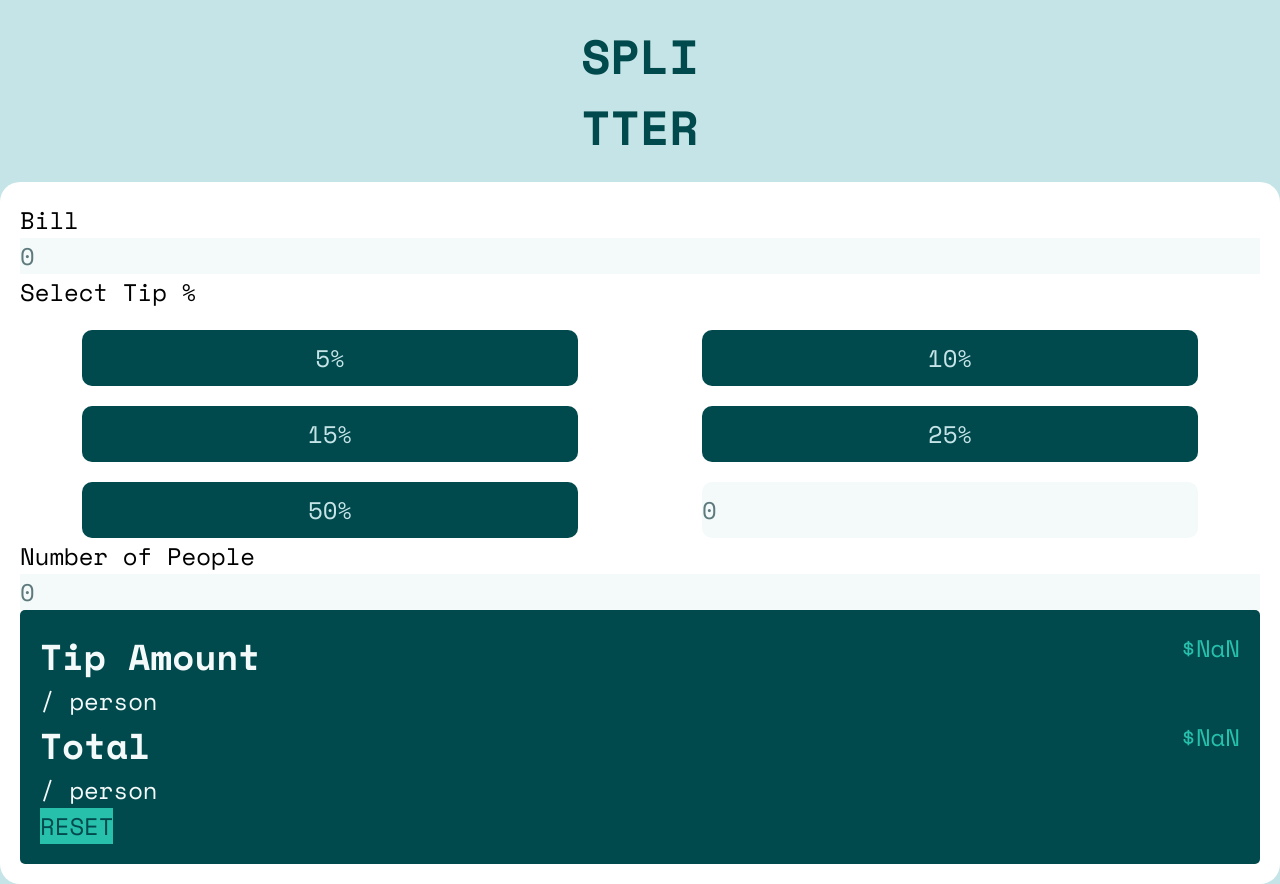
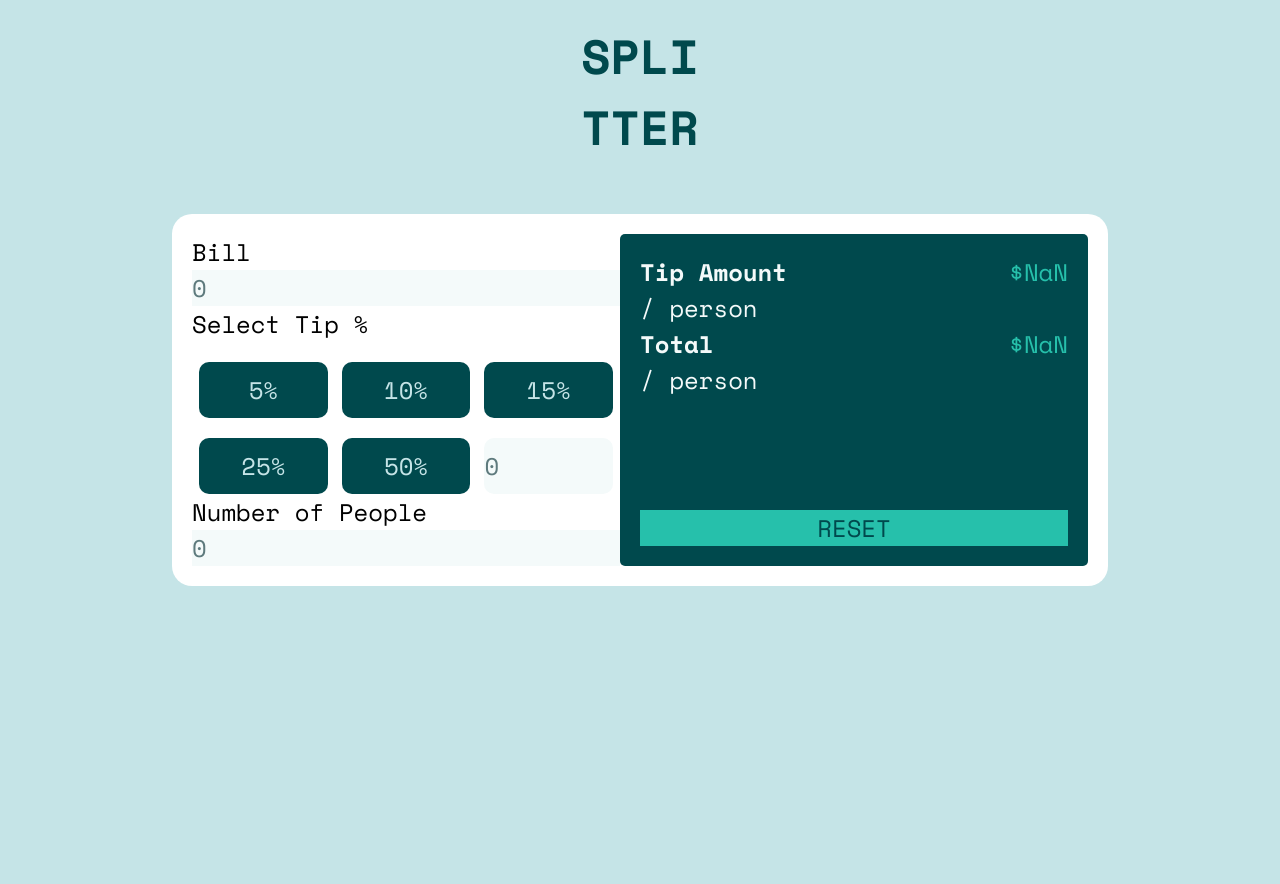
Before and after one commit to wesholkeboer/tip-calculator, a React (Create React App) app: page / in a window 1280 px wide. After the commit the page ends 800 px from the top, so only its background shows below. Built offline with nearby package versions, Linux system fonts and the light colour scheme.

Commit message:
added responsive web design for desktop screens

```diff
--- a/src/components/Tipper.css
+++ b/src/components/Tipper.css
@@ -48,3 +48,26 @@
   display: flex;
   justify-content: space-between;
 }
+
+@media only screen and (min-width: 768px) {
+  .Tipper {
+    flex-direction: row;
+    width: 70%;
+    position: absolute;
+    left: 50%;
+    top: 50%;
+    transform: translate(-50%, -50%);
+  }
+  .Tipper .tipButtons {
+    width: 30%;
+  }
+  .Tipper .tipForm {
+    flex: 1;
+  }
+  .Tipper .tipResult {
+    flex: 1;
+    display: flex;
+    flex-direction: column;
+    justify-content: space-between;
+  }
+}
--- a/src/components/Tipper.tsx
+++ b/src/components/Tipper.tsx
@@ -58,6 +58,7 @@ const Tipper = () => {
         </div>
       </div>
       <div className="tipResult">
+        <div>
           <div className="resultDiv">
             <div className="resultHeading">
               <h2>Tip Amount</h2>
@@ -78,6 +79,7 @@ const Tipper = () => {
               {`$${(bill / people + (bill * tip) / 100 / people).toFixed(2)}`}
             </p>
           </div>
+        </div>
         <button className="resetButton">RESET</button>
       </div>
     </div>
--- a/src/index.css
+++ b/src/index.css
@@ -43,3 +43,7 @@ button:hover {
   background-color: hsl(172, 67%, 45%);
   color: hsl(183, 100%, 15%);
 }
+
+h2 {
+  font-size: 24px;
+}
```
Lines whose indentation alone changed are shown as unchanged.
